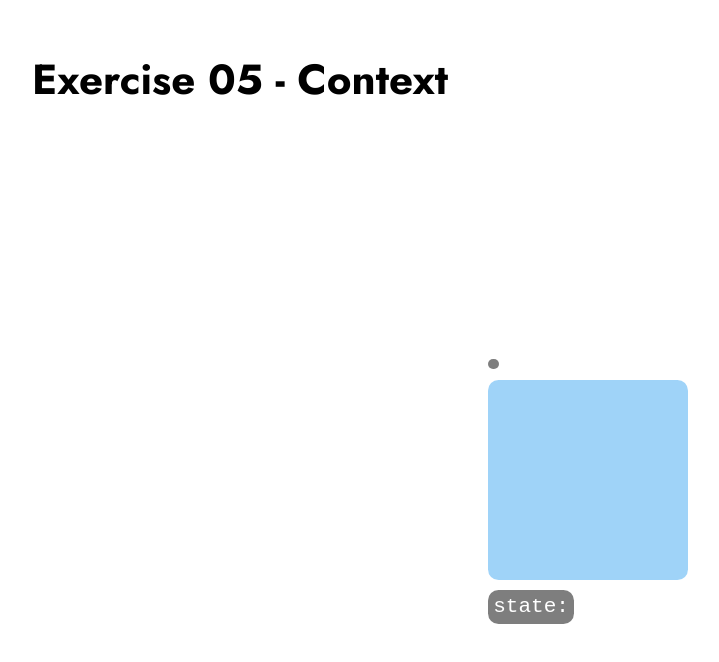
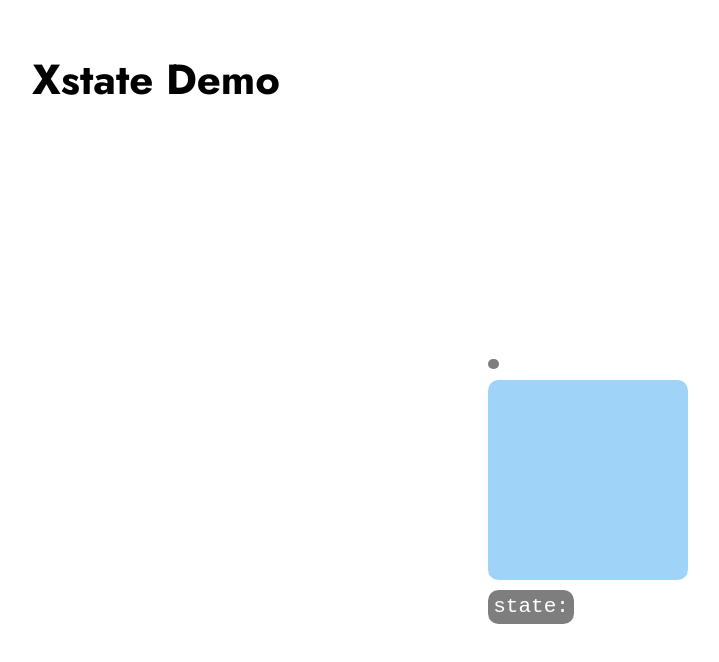
Before and after one commit to obinnaogbonnajoseph/fsm-xstate-assign, a website built with Parcel: page src/index.html in a window 1280 px wide. Shown: the whole page, without its empty margins (52-771 px from the left). Built offline with nearby package versions, Linux system fonts and the light colour scheme.

Commit message:
fix heading for demo presentation

```diff
--- a/src/index.html
+++ b/src/index.html
@@ -4,13 +4,13 @@
     <head>
         <meta charset="UTF-8" />
         <meta name="viewport" content="width=device-width, initial-scale=1.0" />
-        <title>Exercise 05 - Context</title>
+        <title>Xstate Demo</title>
         <link rel="stylesheet" href="style.scss" />
     </head>
 
     <body>
         <header>
-            <h1>Exercise 05 - Context</h1>
+            <h1>Xstate Demo</h1>
         </header>
         <main>
             <div id="box"></div>
```
